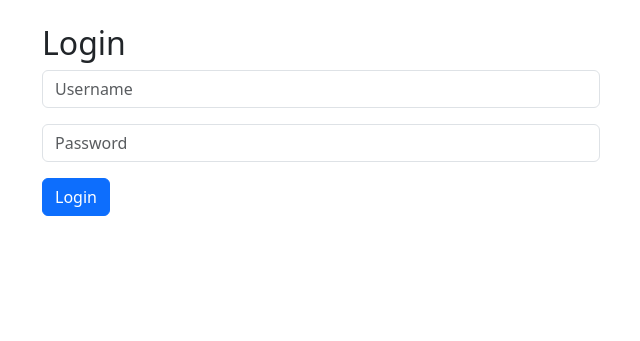
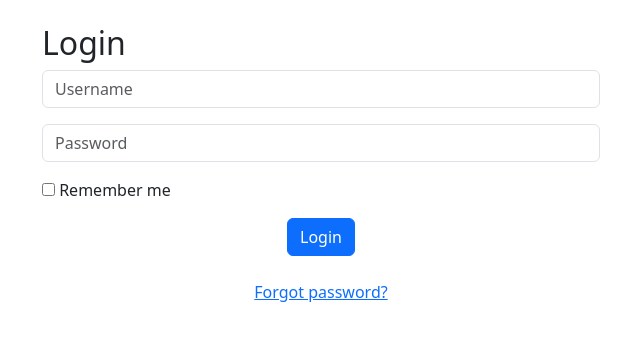
Before and after one commit to ida-dar/django-crm, a Django app: page / in a window 1280 px wide. Shown: the part 56-397 px from the top of the page, without its empty margins (319-959 px from the left). Run offline with Django 4.2, Linux system fonts and the light colour scheme.

Commit message:
Add reset password functionality

```diff
--- a/website/templates/base.html
+++ b/website/templates/base.html
@@ -42,5 +42,7 @@
         integrity="sha384-w76AqPfDkMBDXo30jS1Sgez6pr3x5MlQ1ZAGC+nuZB+EYdgRZgiwxhTBTkF7CXvN"
         crossorigin="anonymous">
 </script>
+<script src="https://ajax.googleapis.com/ajax/libs/jquery/1.12.0/jquery.min.js"></script>
+
 </body>
 </html>
--- a/website/templates/login_user.html
+++ b/website/templates/login_user.html
@@ -2,16 +2,25 @@
 
 <div class="col-md-6 offset-md-3">
   <h2>Login</h2>
-  <form method="POST" action="{% url 'home' %}">
+  <form method="POST" action="{% url 'home' %}" id="loginForm">
     {% csrf_token %}
+
     <div class="form-group mb-3">
-      <input type="text" class="form-control" name="username"
+      <input type="text" class="form-control" id="username" name="username"
              placeholder="Username" required>
     </div>
     <div class="form-group mb-3">
-      <input type="password" class="form-control" name="password" placeholder="Password" required>
+      <input type="password" class="form-control" id="password" name="password" placeholder="Password" required>
     </div>
-    <button type="submit" class="btn btn-primary">Login</button>
+    <div class="form-group mb-3">
+      <input type="checkbox" class="custom-control-input" name="remember_me" id="remember_me">
+      <label class="custom-control-label" for="remember_me">Remember me</label>
+    </div>
+    <div class="text-center">
+      <button type="submit" class="btn btn-primary">Login</button>
+      <a href="{% url 'reset_password' %}" class="d-block px-4 my-4 block">Forgot password?</a>
+    </div>
+
   </form>
 </div>
 
--- a/website/templates/navbar.html
+++ b/website/templates/navbar.html
@@ -21,6 +21,9 @@
       <li class="nav-item">
         <a class="nav-link btn btn-primary ml-3 px-2 py-2" href="{% url 'logout' %}">Logout</a>
       </li>
+      <li class="nav-item">
+        <a class="nav-link disabled" href="#"><strong>Logged in as: {{ user.username }}</strong></a>
+      </li>
       {% else %}
       <li class="nav-item">
         <a class="nav-link btn btn-outline-primary mx-2" href="{% url 'register' %}">Register</a>
--- a/website/templates/register.html
+++ b/website/templates/register.html
@@ -2,6 +2,7 @@
 
 {% block body %}
 
+<div class="col-md-6 offset-md-3">
   <h1>Registration</h1>
   <br/>
   <form method="POST" action="">
@@ -21,6 +22,6 @@
     {{ form.as_p }}
     <button type="submit" class="btn btn-primary">Submit</button>
   </form>
-
+</div>
 
 {% endblock %}
--- a/website/urls.py
+++ b/website/urls.py
@@ -1,12 +1,24 @@
 from django.urls import path
+from django.contrib.auth import views as auth_views
 from . import views
 
 urlpatterns = [
   path('', views.home, name='home'),
   path('logout/', views.logout_user, name='logout'),
   path('register/', views.register_user, name='register'),
+
   path('record/<int:pk>', views.customer_record, name='record'),  # pass primary key
   path('add_record', views.add_record, name='add_record'),
   path('update_record/<int:pk>', views.update_record, name='update_record'),
   path('delete_record/<int:pk>', views.delete_record, name='delete_record'),
+
+  path('reset_password/', auth_views.PasswordResetView.as_view(template_name='reset_password.html'),
+       name='reset_password'),
+  path('reset_password_sent/', auth_views.PasswordResetDoneView.as_view(template_name='reset_password_sent.html'),
+       name='password_reset_done'),
+  path('reset/<uidb64>/<token>/', auth_views.PasswordResetConfirmView.as_view(template_name='reset_password_form.html'),
+       name='password_reset_confirm'),
+  path('reset_password_complete/',
+       auth_views.PasswordResetCompleteView.as_view(template_name='reset_password_complete.html'),
+       name='password_reset_complete'),
 ]
--- a/website/views.py
+++ b/website/views.py
@@ -11,7 +11,15 @@ def home(request):
   if request.method == "POST":
     username = request.POST.get('username')
     password = request.POST.get('password')
+    remember_me = request.POST.get('remember_me')
+
     user = authenticate(request, username=username, password=password)
+
+    if remember_me is None:
+      # set session expiry to 0 seconds. So it will automatically close the session after the browser is closed.
+      request.session.set_expiry(0)
+      # Set session as modified to force data updates/cookie to be saved.
+      request.session.modified = True
 
     if user is not None:
       login(request, user)
```
Also changed, not shown: dcrm/settings.py (+11 -0 lines), website/templates/reset_password.html (added, +18 -0 lines), website/templates/reset_password_complete.html (added, +14 -0 lines), website/templates/reset_password_form.html (added, +18 -0 lines), website/templates/reset_password_sent.html (added, +11 -0 lines). Lines whose indentation alone changed are shown as unchanged.
